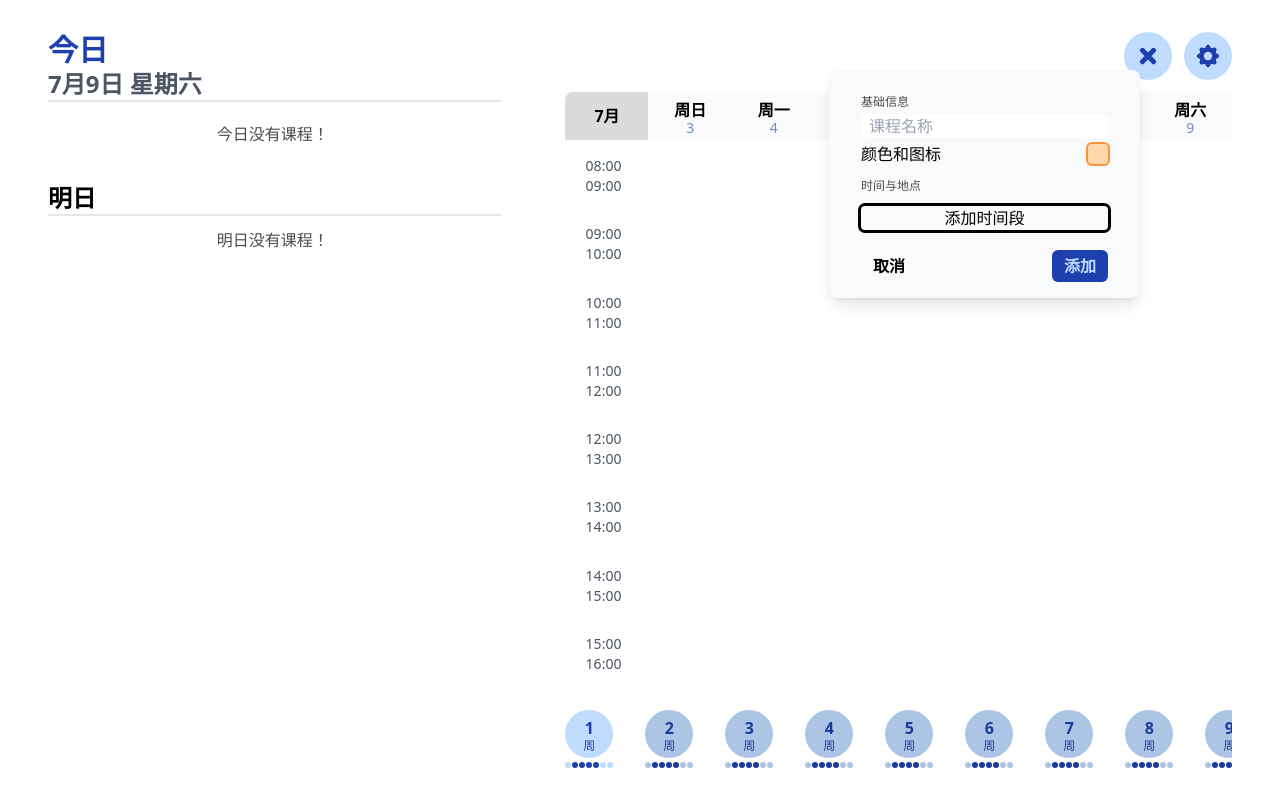
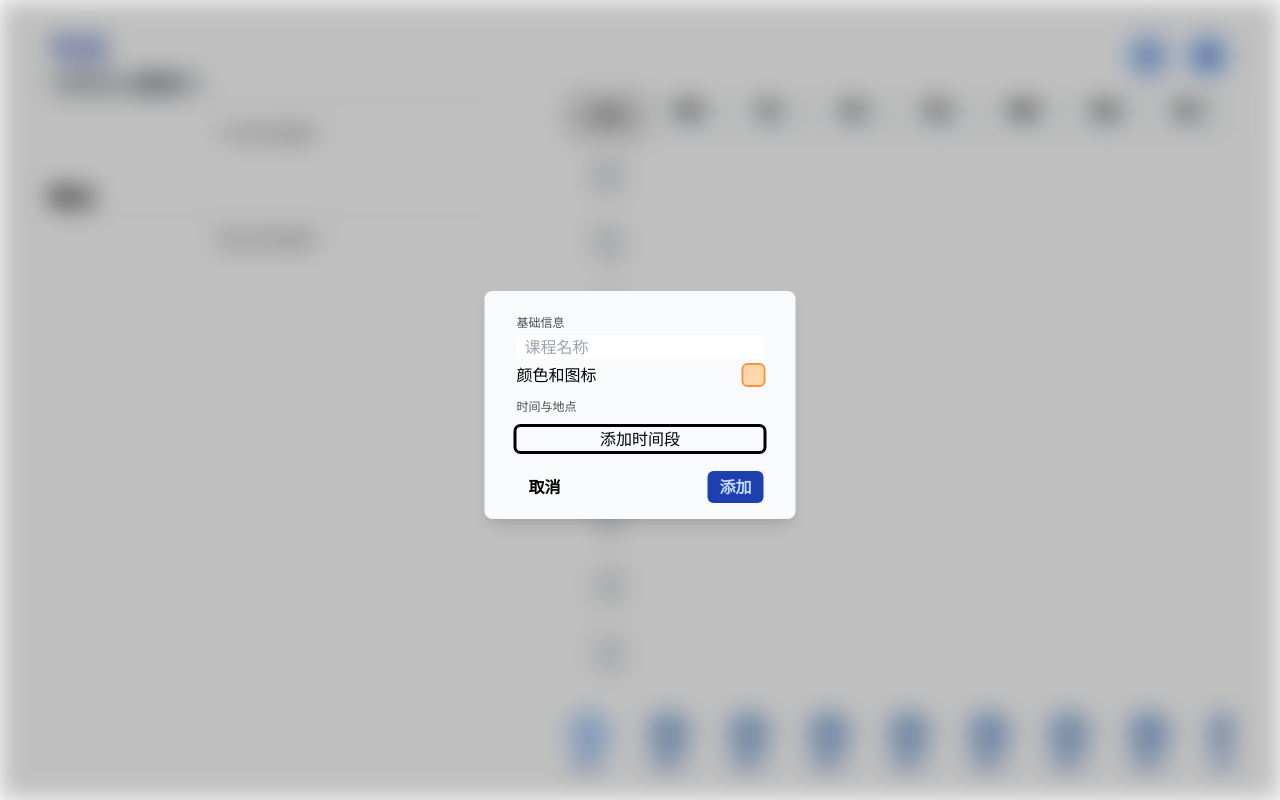
Before and after one commit to rktccn/courseTable, a Vue app: page /home in a window 1280 px wide. Both pictures are taken after a click on the button 1148 px from the left and 56 px from the top of the page. Built offline with nearby package versions, Linux system fonts and the light colour scheme.

Commit message:
增加课程编辑，删除功能

```diff
--- a/src/components/courseTable.vue
+++ b/src/components/courseTable.vue
@@ -21,7 +21,7 @@
             </span>
         </section>
 
-        <section class="main-table overflow-y-scroll flex-grow py-1">
+        <section class="main-table overflow-y-scroll flex-grow p-1">
             <div
                 class="grid grid-cols-8 gap-2 text-center min-h-full"
                 :style="{ gridTemplateRows: 'repeat(8, minmax(0, 1fr))' }"
@@ -40,24 +40,35 @@
                         v-for="course in day"
                         :key="course.name"
                         :class="`bg-${course.color}-200 text-${course.color}-600`"
-                        class=" rounded-md p-1  font-semibold ease-out duration-300 hover:outline hover:shadow-lg"
+                        class="rounded-md p-1 font-semibold ease-out duration-300 hover:outline hover:shadow-lg"
                         :style="{
                             gridArea: `${course.start}/${index + 2}/${
                                 course.start + course.count
                             }/${index + 3}`
                         }"
+                        @click="toggleEditcourse(course.key)"
                         >{{ course.name }}</span
                     >
                 </template>
             </div>
         </section>
+
+        <transition name="drop-b">
+            <EditCourse
+                v-if="showEditcourse"
+                :courseKey="courseKey"
+                v-model:isShow="showEditcourse"
+            ></EditCourse>
+        </transition>
     </div>
 </template>
 <script lang="ts">
 import { useCourseStore } from '@/store/course'
-import { defineComponent, computed } from 'vue'
+import { defineComponent, computed, reactive, toRefs } from 'vue'
 import { RoCourseTable, numToChinese } from '@/types/course'
 import { storeToRefs } from 'pinia'
+
+import EditCourse from './editCourse.vue'
 
 export default defineComponent({
     name: 'CourseTable',
@@ -67,6 +78,10 @@ export default defineComponent({
 
     setup(props) {
         const courseStore = useCourseStore()
+        const data = reactive({
+            showEditcourse: false,
+            courseKey: <number | undefined>undefined
+        })
 
         const { dateList, month } = courseStore.getDateByWeek(props.week)
 
@@ -76,7 +91,23 @@ export default defineComponent({
             return courseStore.getCourseTable(props.week)
         })
 
-        return { numToChinese, table, courseTimeList, dateList, month }
+        const toggleEditcourse = (key: number) => {
+            data.showEditcourse = true
+            data.courseKey = key
+        }
+
+        return {
+            ...toRefs(data),
+            numToChinese,
+            table,
+            courseTimeList,
+            dateList,
+            month,
+            toggleEditcourse
+        }
+    },
+    components: {
+        EditCourse
     }
 })
 </script>
--- a/src/components/editCourse.vue
+++ b/src/components/editCourse.vue
@@ -1,6 +1,10 @@
 <template>
     <div
-        class="px-8 py-4 z-20 bg-off-base shadow-lg rounded-lg select-none text-base"
+        class="edit-course z-20 text-left backdrop-blur-md backdrop-brightness-75"
+        @click.self="$emit('update:isShow', false)"
+    >
+        <div
+            class="edit-course__box fixed px-8 py-4 bg-off-base shadow-lg rounded-lg select-none text-base"
         >
             <div class="flex flex-col my-2">
                 <span class="item text-xs opacity-70">基础信息</span>
@@ -44,10 +48,13 @@
                     <div
                         class="item time-list__item flex flex-col my-1 text-sm bg-secondary p-2 rounded-md leading-7 cursor-pointer"
                         v-for="time in timeList"
+                        @click="editTime(time)"
                     >
                         <div class="time flex justify-between text-primary">
                             <span
-                            >周{{ time.day }}，共{{ time.weeks.length }}周</span
+                                >周{{ numToChinese[time.day!] }}，共{{
+                                    time.weeks.length
+                                }}周</span
                             >
                             <span
                                 >{{ time.startSection }}-{{
@@ -70,11 +77,20 @@
                     添加时间段
                 </button>
             </div>
+            <!-- 删除课程 -->
+            <section v-if="courseKey" class="item block">
+                <button
+                    class="px-3 py-1 rounded-md outline outline-0 duration-150 ease-in-out bg-primary text-secondary hover:bg-secondary hover:text-primary hover:outline-2"
+                    @click="deleteCourse"
+                >
+                    删除课程
+                </button>
+            </section>
 
             <div class="control flex justify-between mt-4 font-semibold">
                 <button
                     class="control__item px-3 py-1 rounded-md outline outline-0 duration-150 ease-in-out bg-off-base text-base hover:text-base hover:outline-2"
-                @click="$emit('update:showEditCourse', false)"
+                    @click="$emit('update:isShow', false)"
                 >
                     取消
                 </button>
@@ -85,12 +101,11 @@
                     添加
                 </button>
             </div>
+        </div>
 
+        <!-- 时间管理 -->
         <transition name="drop-b">
-            <div
-                class="edit-time backdrop-blur-md backdrop-brightness-75"
-                v-if="addTimeShow"
-            >
+            <div class="edit-time backdrop-brightness-75" v-if="addTimeShow">
                 <div
                     class="edit-time__box px-8 py-4 w-80 bg-off-base shadow-lg rounded-lg flex flex-col"
                     ref="addTimeEL"
@@ -146,14 +161,14 @@
                             <button
                                 v-for="item in 7"
                                 class="flex items-center justify-center w-8 h-8 rounded-full ease-in-out duration-150 hover:bg-primary hover:text-secondary active:brightness-110"
-                                @click="time.day = item"
+                                @click="time.day = item - 1"
                                 :class="[
-                                    time.day === item
+                                    time.day === item - 1
                                         ? 'bg-primary text-secondary'
                                         : 'bg-off-base text-base'
                                 ]"
                             >
-                                {{ item }}
+                                {{ numToChinese[item - 1] }}
                             </button>
                         </div>
                     </section>
@@ -218,7 +233,7 @@
                     >
                         <button
                             class="control__item px-3 py-1 rounded-md outline outline-0 duration-150 ease-in-out bg-off-base text-base hover:text-base hover:outline-2"
-                            @click="addTimeShow = false"
+                            @click="closeAddTime"
                         >
                             取消
                         </button>
@@ -237,10 +252,11 @@
 <script lang="ts">
 import { useCourseStore } from '@/store/course'
 import { defineComponent, reactive, ref, toRefs, computed } from 'vue'
-import { RoCourse, courseDuractionModel } from '@/types/course'
+import { RoCourse, courseDuractionModel, numToChinese } from '@/types/course'
 import { onClickOutside } from '@vueuse/core'
 import { storeToRefs } from 'pinia'
 import { courseColorKey } from '@/types/course'
+import { klona } from 'klona'
 
 interface time {
     startSection: number | null
@@ -254,17 +270,15 @@ interface time {
 export default defineComponent({
     name: 'EditCourse',
     props: {
-        showEditCourse: {
-            type: Boolean,
-            default: false
-        }
+        isShow: { type: Boolean, default: false },
+        courseKey: { type: Number, default: undefined }
     },
-    emits: ['update:showEditCourse'],
+    emits: ['update:isShow'],
     setup(props, context) {
         const courseStore = useCourseStore()
         const addTimeEL = ref<HTMLDivElement | null>(null)
         onClickOutside(addTimeEL, () => {
-            data.addTimeShow = false
+            closeAddTime()
         })
 
         const colorList = ref<HTMLDivElement | null>(null)
@@ -277,10 +291,12 @@ export default defineComponent({
         const data = reactive({
             courseName: '',
             color: 'orange',
-            icon: '',
+            // icon: '',
             timeList: <time[]>[],
             addTimeShow: false,
-            isColorShow: false
+            isColorShow: false,
+            isEditTime: false,
+            currentEditTime: <time | null>null // 当前编辑的时间
         })
 
         const time = ref<time>({
@@ -291,6 +307,30 @@ export default defineComponent({
             classroom: '',
             teacher: ''
         })
+
+        const initCourse = () => {
+            if (props.courseKey) {
+                let course: RoCourse = klona(
+                    courseStore.getCourse(props.courseKey)
+                )
+                if (!course) return
+                data.courseName = course.courseName
+                data.color = course.color
+                let timeList: time[] = []
+                course.duration.forEach(item => {
+                    timeList.push({
+                        startSection: item.section[0],
+                        endSection: item.section[item.section.length - 1],
+                        day: item.day,
+                        weeks: item.weeks,
+                        classroom: item.classroom,
+                        // teacher: item.teacher
+                        teacher: '王'
+                    })
+                })
+                data.timeList = timeList
+            }
+        }
 
         const getColor = (item: string) => {
             switch (item) {
@@ -336,13 +376,16 @@ export default defineComponent({
             return true
         }
 
-        const formatTime = (): courseDuractionModel[] => {
-            const timeList = data.timeList.map<courseDuractionModel | null>(
-                item => {
-                    const { weeks, day, startSection, endSection, classroom } =
-                        item
+        const formatTime = (timeList: time[]): courseDuractionModel[] => {
+            const temp = timeList.map<courseDuractionModel | null>(item => {
+                const { weeks, day, startSection, endSection, classroom } = item
 
-                    if (startSection && endSection && weeks.length > 0 && day) {
+                if (
+                    startSection &&
+                    endSection &&
+                    weeks.length > 0 &&
+                    day !== null
+                ) {
                     let section = getNumberArr(startSection, endSection)
 
                     return {
@@ -354,12 +397,18 @@ export default defineComponent({
                 } else {
                     return null
                 }
-                }
-            )
+            })
             const res: courseDuractionModel[] = <courseDuractionModel[]>(
-                timeList.filter(item => item !== null)
+                temp.filter(item => item !== null)
             )
             return res
+        }
+
+        const editTime = (val: time) => {
+            time.value = val
+            data.addTimeShow = true
+            data.isEditTime = true
+            data.currentEditTime = klona(val)
         }
 
         const addTime = () => {
@@ -373,23 +422,16 @@ export default defineComponent({
             if (
                 startSection &&
                 endSection &&
-                day &&
+                day !== null &&
                 weeks.length > 0 &&
                 classroom.length > 0 &&
                 teacher.length > 0 &&
                 sectionState(startSection) &&
                 sectionState(endSection)
             ) {
-                data.timeList.push(time.value)
-                time.value = {
-                    startSection: null,
-                    endSection: null,
-                    day: null,
-                    weeks: [],
-                    classroom: '',
-                    teacher: ''
-                }
-                data.addTimeShow = false
+                data.isEditTime ? '' : data.timeList.push(time.value)
+
+                closeAddTime()
             } else {
                 console.log('startSection', startSection)
                 console.log('endSection', endSection)
@@ -400,6 +442,47 @@ export default defineComponent({
 
                 console.log('请检查输入')
             }
+        }
+
+        const closeAddTime = () => {
+            data.isEditTime = false
+            data.addTimeShow = false
+            time.value = {
+                startSection: null,
+                endSection: null,
+                day: null,
+                weeks: [],
+                classroom: '',
+                teacher: ''
+            }
+        }
+
+        const addCourse = () => {
+            if (!check()) {
+                return
+            }
+
+            let course: RoCourse = {
+                key: props?.courseKey ?? 0,
+                courseName: data.courseName, // 课程名称
+                courseTeacher: '王老师', // 授课教师
+                duration: formatTime(data.timeList),
+                color: data.color // 颜色
+            }
+
+            console.log(course.duration)
+
+            if (props.courseKey) {
+                courseStore.updateCourse(course)
+            } else {
+                courseStore.insertCourse(course)
+            }
+            context.emit('update:isShow', false)
+        }
+
+        const deleteCourse = () => {
+            courseStore.deleteCourse(props.courseKey)
+            context.emit('update:isShow', false)
         }
 
         // 滚轮切换数字
@@ -469,30 +552,24 @@ export default defineComponent({
         const AvailableWeek = computed<number[]>(() => {
             const { day, startSection, endSection } = time.value
 
-            if (day && sectionState(startSection) && sectionState(endSection)) {
+            let availableTime: courseDuractionModel[] | null = null
+            if (props.courseKey) {
+                availableTime = courseStore.getCourse(props.courseKey).duration
+            }
+
+            if (
+                day !== null &&
+                sectionState(startSection) &&
+                sectionState(endSection)
+            ) {
                 let section = getNumberArr(startSection!, endSection!)
-                return courseStore.getAbleWeek(day, section)
+                return courseStore.getAbleWeek(day, section, availableTime)
             } else {
                 return []
             }
         })
 
-        const addCourse = () => {
-            if (!check()) {
-                return
-            }
-
-            let course: RoCourse = {
-                key: 0,
-                courseName: data.courseName, // 课程名称
-                courseTeacher: '王老师', // 授课教师
-                duration: formatTime(),
-                color: data.color // 颜色
-            }
-
-            courseStore.insertCourse(course)
-            context.emit('update:showEditCourse', false)
-        }
+        initCourse()
 
         return {
             ...toRefs(data),
@@ -502,12 +579,16 @@ export default defineComponent({
             courseColorKey,
             sectionState,
             addCourse,
+            deleteCourse,
             addTime,
+            editTime,
+            closeAddTime,
             scrollNumber,
             getColor,
             selectColor,
             addTimeEL,
-            colorList
+            colorList,
+            numToChinese
         }
     }
 })
@@ -528,6 +609,7 @@ export default defineComponent({
     align-items: center;
 }
 
+.edit-course,
 .edit-time {
     position: fixed;
     top: 0;
--- a/src/components/tableFunction.vue
+++ b/src/components/tableFunction.vue
@@ -1,12 +1,13 @@
 <template>
     <div class="text-right">
+        <span class="relative mr-3" ref="addCourse">
             <button
-            class="relative p-6 mr-3 rounded-full inline-block leading-none bg-secondary hover:brightness-110"
-            @click="toggleEditCourse"
+                class="relative p-6 rounded-full inline-block leading-none bg-secondary hover:brightness-110"
+                @click="showEditCourse = !showEditCourse"
             >
                 <svg
                     xmlns="http://www.w3.org/2000/svg"
-                class="h-6 w-6 absolute font-bold text-3xl text-primary add-course ease-out duration-300"
+                    class="h-6 w-6 absolute font-bold text-3xl text-primary add-course ease-out duration-150"
                     fill="none"
                     viewBox="0 0 24 24"
                     stroke="currentColor"
@@ -24,6 +25,13 @@
                     />
                 </svg>
             </button>
+            <transition name="drop-b">
+                <EditCourse
+                    v-if="showEditCourse"
+                    v-model:isShow="showEditCourse"
+                ></EditCourse>
+            </transition>
+        </span>
         <router-link to="Setting">
             <button
                 class="relative p-6 rounded-full inline-block leading-none bg-secondary hover:brightness-110"
@@ -48,30 +56,28 @@
     </div>
 </template>
 <script lang="ts">
-import { defineComponent } from 'vue'
+import { onClickOutside } from '@vueuse/core'
+import { defineComponent, reactive, ref, toRefs } from 'vue'
+
+import EditCourse from './editCourse.vue'
 
 export default defineComponent({
     name: 'TableFunction',
-    props: {
-        showEditCourse: {
-            type: Boolean,
-            required: true
-        }
+
+    setup(props, context) {
+        const data = reactive({
+            showEditCourse: false,
+            cursorPosition: { x: 0, y: 0 }
+        })
+
+        const addCourse = ref<HTMLDivElement | null>(null)
+        onClickOutside(addCourse, () => {
+            data.showEditCourse = false
+        })
+
+        return { ...toRefs(data), addCourse }
     },
-    emits: {
-        'update:showEditCourse': (val: boolean) => {
-            return val
-        }
-    },
-    setup(props, context) {
-        const toggleEditCourse = () => {
-            context.emit('update:showEditCourse', !props.showEditCourse)
-        }
-
-        return {
-            toggleEditCourse
-        }
-    }
+    components: { EditCourse }
 })
 </script>
 
--- a/src/store/course.ts
+++ b/src/store/course.ts
@@ -89,7 +89,7 @@ export const useCourseStore = defineStore({
 
             course.duration.forEach(duration => {
                 duration.weeks.forEach(week => {
-                    const day = duration.day === 7 ? 0 : duration.day
+                    const day = duration.day
                     const section = duration.section
                     section.forEach(item => {
                         this.weekInfo[week - 1][day][item - 1] = key
@@ -99,29 +99,26 @@ export const useCourseStore = defineStore({
         },
 
         // 更新课程
-        updateCourse(course: RoCourse) {
-            const key = course.key
-            this.courseMap.set(key, course)
+        updateCourse(courseT: RoCourse) {
+            const key = courseT.key
+            this.deleteCourse(key)
+            this.insertCourse(courseT)
         },
 
         // 删除课程
         deleteCourse(key: number) {
             const course = this.courseMap.get(key)
-
-            course.key = key
-            this.courseMap.set(key, course)
+            this.courseMap.delete(key)
 
             course.duration.forEach((duration: courseDuractionModel) => {
                 duration.weeks.forEach(week => {
-                    const day = duration.day === 7 ? 0 : duration.day
+                    const day = duration.day
                     const section = duration.section
                     section.forEach(item => {
                         this.weekInfo[week - 1][day][item - 1] = null
                     })
                 })
             })
-
-            this.courseMap.delete(key)
         },
 
         // 设置总周数量
@@ -234,7 +231,6 @@ export const useCourseStore = defineStore({
                     )
                 }
             }
-            console.log(this.courseTimeList)
 
             this.courseSection = klona(section)
         },
@@ -369,7 +365,7 @@ export const useCourseStore = defineStore({
                         const duraction: courseDuractionModel[] =
                             course.duration.filter(
                                 (v: courseDuractionModel) =>
-                                    v.day === (index === 0 ? 7 : index)
+                                    v.day === index && v.weeks.includes(week)
                             )
 
                         let counts = this.getCourseSection(duraction)
@@ -381,6 +377,7 @@ export const useCourseStore = defineStore({
                                 string
                             ]) => {
                                 res[index].push({
+                                    key,
                                     start,
                                     count: long,
                                     name: courseName,
@@ -414,12 +411,15 @@ export const useCourseStore = defineStore({
                         const { courseName, courseTeacher, color } = course
                         const duraction: courseDuractionModel[] =
                             course.duration.filter(
-                                (v: courseDuractionModel) => v.day === date[1]
+                                (v: courseDuractionModel) =>
+                                    v.day === date[1] &&
+                                    v.weeks.includes(date[0])
                             )
 
                         let time = this.getCourseTime(duraction)
                         time.forEach(([start, end, classroom]: string[]) => {
                             res.push({
+                                key,
                                 start,
                                 end,
                                 name: courseName,
@@ -441,7 +441,11 @@ export const useCourseStore = defineStore({
         },
 
         // 获取当前节次可选的，与其他课程不冲突的周次
-        getAbleWeek(day: number, section: number[]): number[] {
+        getAbleWeek(
+            day: number,
+            section: number[],
+            availableTime?: courseDuractionModel[]
+        ): number[] {
             const res: number[] = []
 
             let totalSections =
@@ -451,17 +455,32 @@ export const useCourseStore = defineStore({
             if (section[section.length - 1] > totalSections) {
                 return res
             }
-            day = day === 7 ? 0 : day
 
             this.weekInfo.forEach((week: number[][], index: number) => {
-                const check = section.find(
-                    (v: number) => week[day][v - 1] !== null
-                )
+                const check = section.find((v: number) => {
+                    let res = availableTime?.find(item => {
+                        // 返回true代表在忽略的时间段内
+
+                        const {
+                            weeks: aWeeks,
+                            day: aDay,
+                            section: aSection
+                        } = item
+                        return (
+                            aWeeks.includes(index + 1) &&
+                            aDay === day &&
+                            aSection!.includes(v)
+                        )
+                    })
+
+                    return week[day][v - 1] !== null && !res
+                })
 
                 if (!check) {
                     res.push(index + 1)
                 }
             })
+
             return res
         }
     },
--- a/src/types/course.ts
+++ b/src/types/course.ts
@@ -25,6 +25,7 @@ export type RoCourseTimeType = {
 
 // 课表类型
 export type RoCourseTable = {
+    key: number
     count: number
     start: number
     name: string
@@ -35,6 +36,7 @@ export type RoCourseTable = {
 
 // 单日类型
 export type RoCourseDay = {
+    key: number
     start: string
     end: string
     name: string
--- a/src/views/Home.vue
+++ b/src/views/Home.vue
@@ -7,9 +7,7 @@
         <section
             class="day flex flex-col basis-7/12 grow pl-8 pr-12 py-8 overflow-hidden"
         >
-            <TableFunction
-                v-model:showEditCourse="showEditCourse"
-            ></TableFunction>
+            <TableFunction></TableFunction>
             <div class="table grow h-full relative my-3">
                 <transition :name="animationTag">
                     <component
@@ -22,15 +20,6 @@
             </div>
             <WeekList></WeekList>
         </section>
-
-        <transition name="drop-b">
-            <EditCourse
-                class="edit-course absolute"
-                v-if="showEditCourse"
-                ref="editCourse"
-                v-model:showEditCourse="showEditCourse"
-            ></EditCourse>
-        </transition>
 
         <div class="hidden">
             {{ currentWeekInfo }}
@@ -61,7 +50,6 @@ export default defineComponent({
         const data = reactive({
             currentWeekIndex: 0,
             animationTag: '',
-            showEditCourse: false,
             editCoursePosition: <[number, number]>[0, 0]
         })
 
@@ -102,11 +90,6 @@ export default defineComponent({
 </script>
 
 <style lang="scss" scoped>
-.edit-course {
-    right: 140px;
-    top: 70px;
-}
-
 .slide-left-enter-from {
     transform: translateX(-100%);
     opacity: 0;
```
Lines whose indentation alone changed are shown as unchanged.
